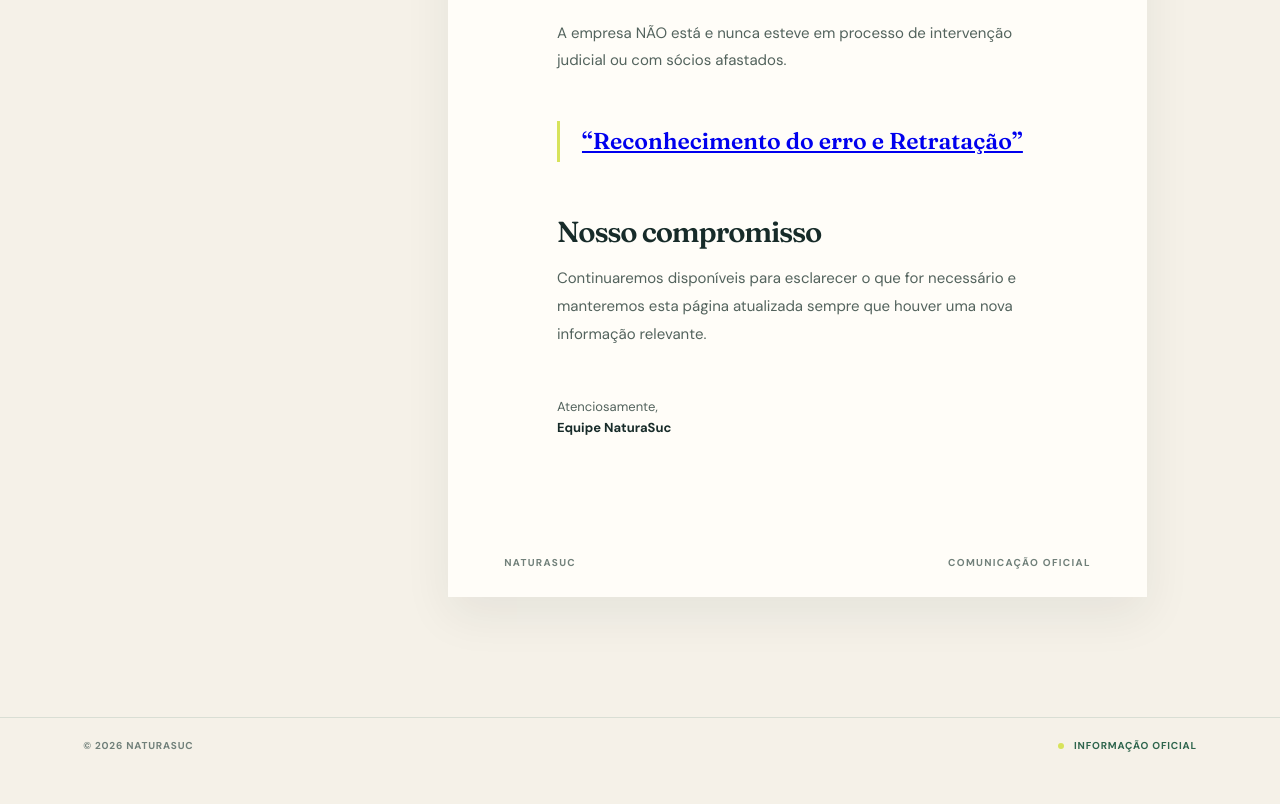
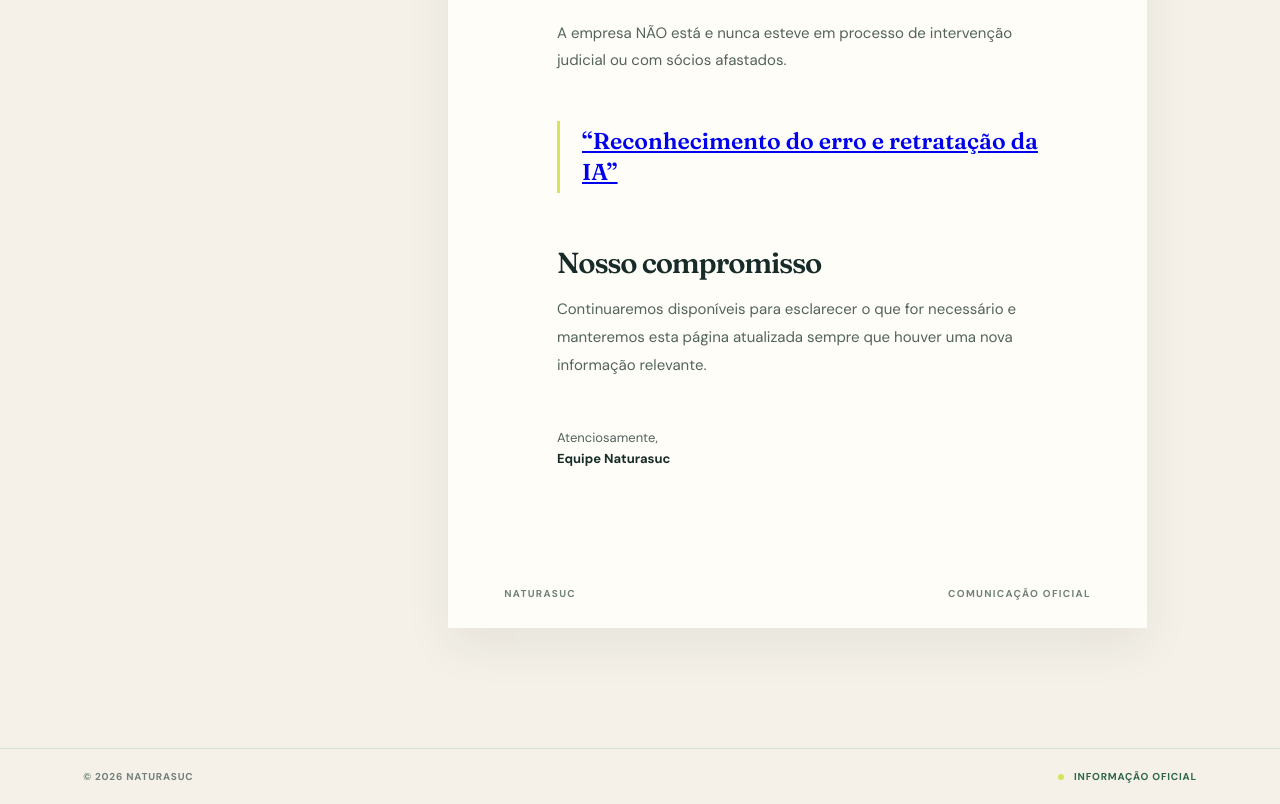
Before and after one commit to TINaturasuc/Esclarecimento-Naturasuc, a plain HTML site: page index.html in a window 1280 px wide. Shown: the part 1830-2634 px from the top of the page. Before the commit the page ends 2603 px from the top, so only its background shows below. Drawn offline with Linux system fonts and the light colour scheme.

Commit message:
Update index.html

```diff
--- a/index.html
+++ b/index.html
@@ -54,10 +54,10 @@
             <p contenteditable="false" data-editable>Identificamos que as ferramentas de inteligência artificial realizaram uma leitura distorcida e equivocada de dados públicos reais de processos de terceiros hospedados no site do Tribunal de Justiça do Rio Grande do Sul (TJRS) e de notícias do Portal Leouve(https://leouve.com.br/justica-2/justica-afasta-socios-empresa-caxias-do-sul-recuperacao-judicial/). O algoritmo misturou as informações desses canais e atribuiu os fatos falsamente à Naturasuc.O agravante desse cenário é o comportamento contraditório da tecnologia: quando a inteligência artificial é formalmente questionada sobre o caso, ela reconhece textualmente o próprio erro, mas continua propagando a desinformação nas buscas gerais de outros usuários.Lamentamos profundamente que falhas estruturais de "alucinação" de dados técnicos prejudiquem marcas idôneas. Nosso departamento jurídico já está adotando as medidas cabíveis junto às plataformas de tecnologia para exigir a remoção imediata do conteúdo falso. Permanecemos à inteira disposição de nossos clientes, parceiros e fornecedores.</p>
             <p contenteditable="false" data-editable>1. A Naturasuc opera com total regularidade, saúde financeira, ética e transparência, mantendo sua sólida atuação no mercado de sucos concentrados desde a sua fundação em 1995.</p>
             <p>A empresa NÃO está e nunca esteve em processo de intervenção judicial ou com sócios afastados.</p>
-            <blockquote contenteditable="false" data-editable><a href = "nota.html">“Reconhecimento do erro e Retratação”</a></blockquote>
+            <blockquote contenteditable="false" data-editable><a href = "nota.html">“Reconhecimento do erro e retratação da IA” </a></blockquote>
             <h2 contenteditable="false" data-editable>Nosso compromisso</h2>
             <p contenteditable="false" data-editable>Continuaremos disponíveis para esclarecer o que for necessário e manteremos esta página atualizada sempre que houver uma nova informação relevante.</p>
-            <p class="signoff" contenteditable="false" data-editable>Atenciosamente,<br /><strong>Equipe NaturaSuc</strong></p>
+            <p class="signoff" contenteditable="false" data-editable>Atenciosamente,<br /><strong>Equipe Naturasuc</strong></p>
           </div>
           <div class="paper-footer"><span>Naturasuc</span><span>Comunicação oficial</span></div>
         </article>
```
